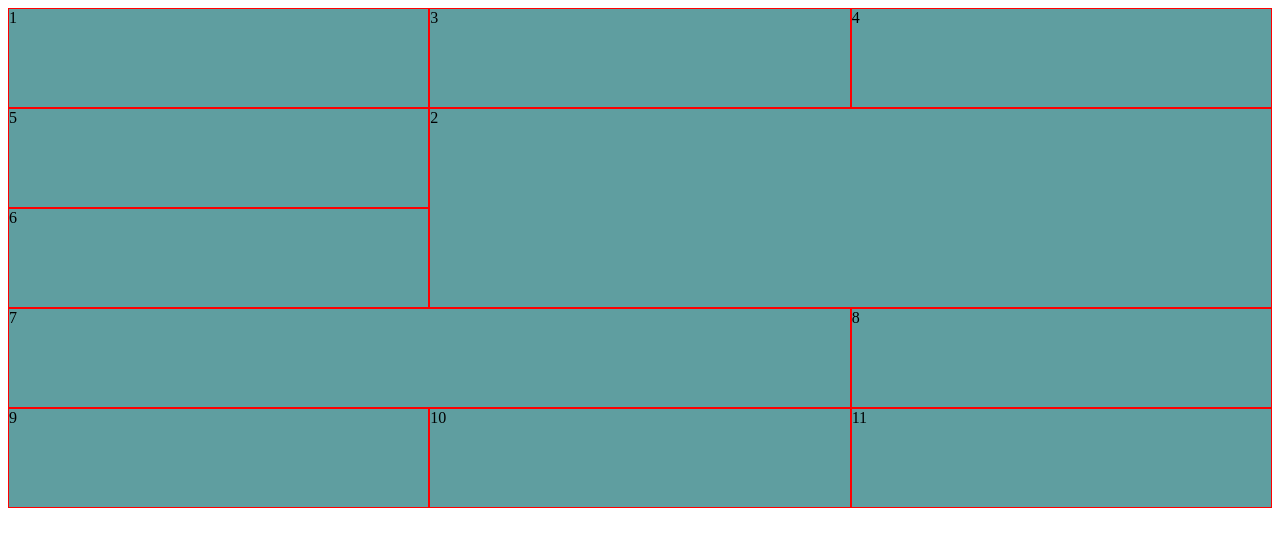
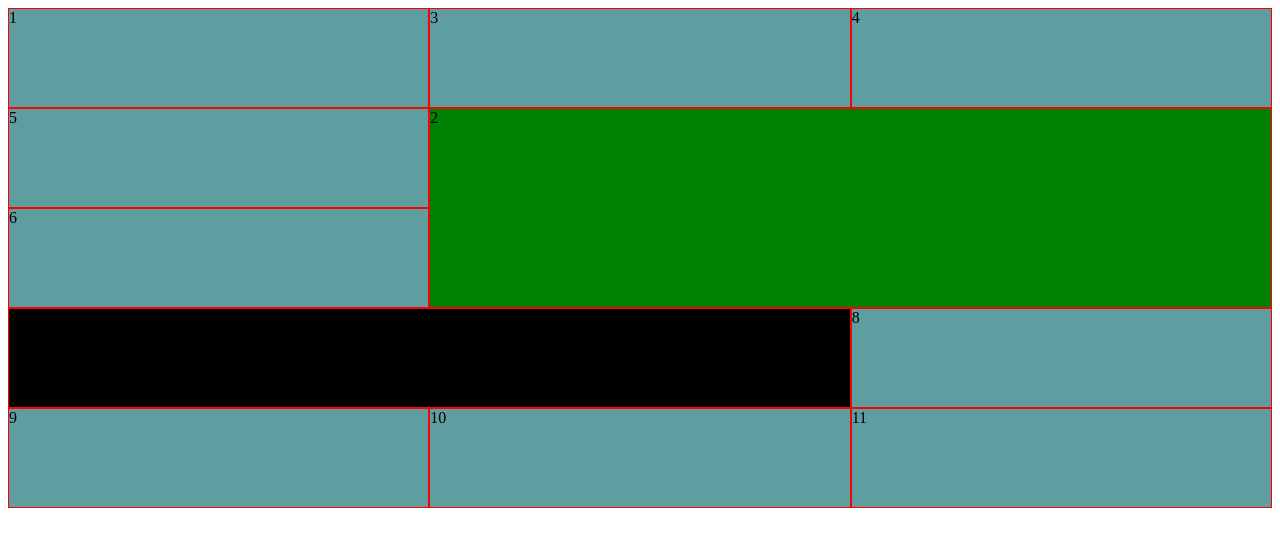
Before and after one commit to saliiimm/my-first-repo, a plain HTML site: page index.html in a window 1280 px wide. Drawn offline with Linux system fonts and the light colour scheme.

Commit message:
added colors

```diff
--- a/style.css
+++ b/style.css
@@ -11,8 +11,10 @@
 
 .second {
   grid-area: 2 / 2 / 4 / 4;
+  background-color: green;
 }
 
 .seven {
   grid-area: 4 / 1 / 5 / 3;
+  background-color: black;
 }
```
